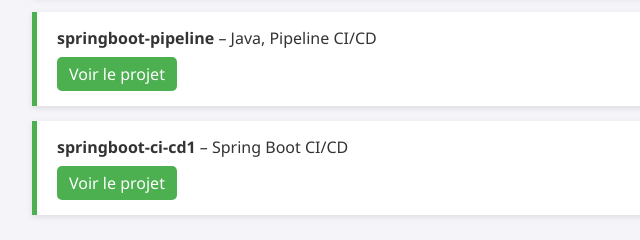
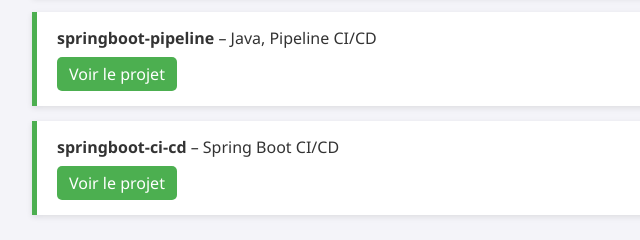
Before and after one commit to Nourelhouda632/portfolio, a plain HTML site: page index.html in a window 1280 px wide. Shown: the part 920-1160 px from the top of the page, 108-748 px from the left. Drawn offline with Linux system fonts and the light colour scheme.

Commit message:
Update index.html

```diff
--- a/index.html
+++ b/index.html
@@ -84,9 +84,9 @@
             <strong>springboot-pipeline</strong> – Java, Pipeline CI/CD<br>
             <a href="https://github.com/Nourelhouda632/springboot-pipeline" target="_blank">Voir le projet</a>
         </div>
-        <div class="project">
-            <strong>springboot-ci-cd1</strong> – Spring Boot CI/CD<br>
-            <a href="https://github.com/Nourelhouda632/springboot-ci-cd1" target="_blank">Voir le projet</a>
+       <div class="project">
+            <strong>springboot-ci-cd</strong> – Spring Boot CI/CD<br>
+            <a href="https://github.com/Nourelhouda632/springboot-ci-cd" target="_blank">Voir le projet</a>
         </div>
 
     </div>
```
